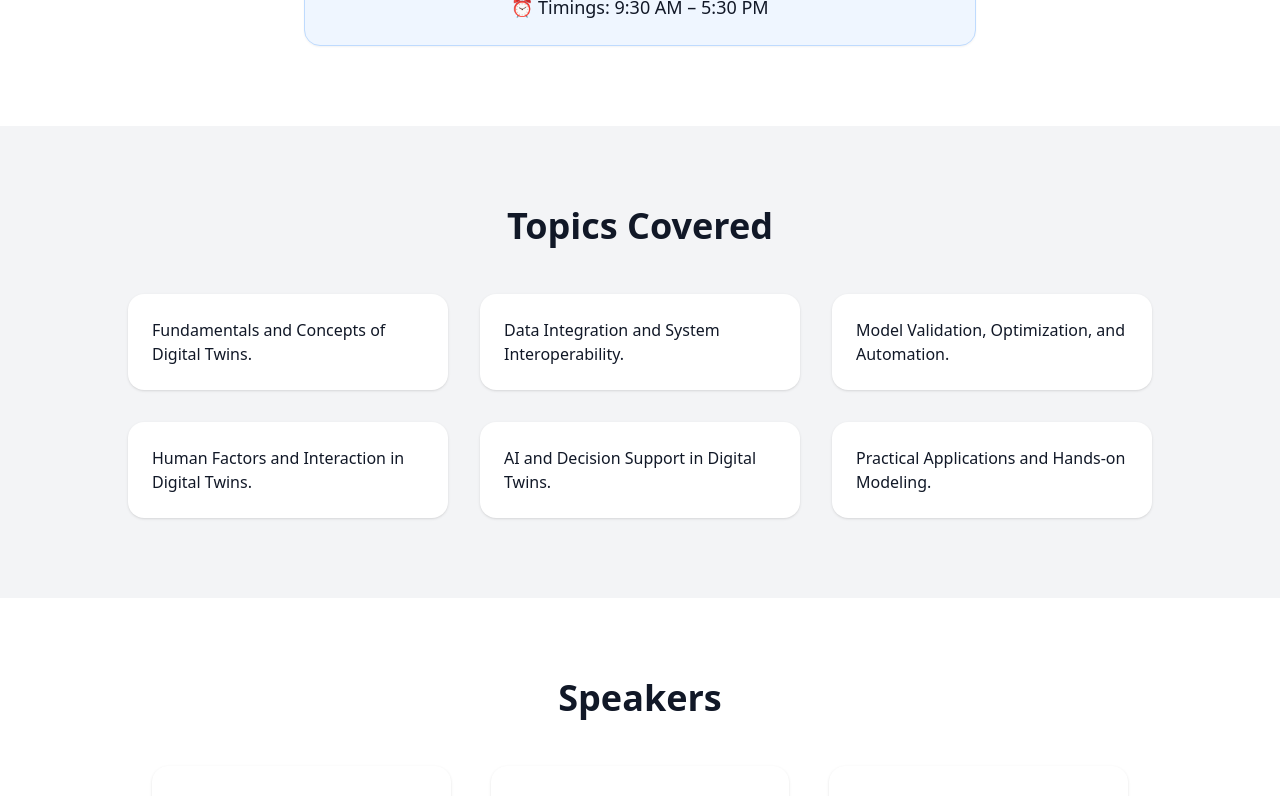
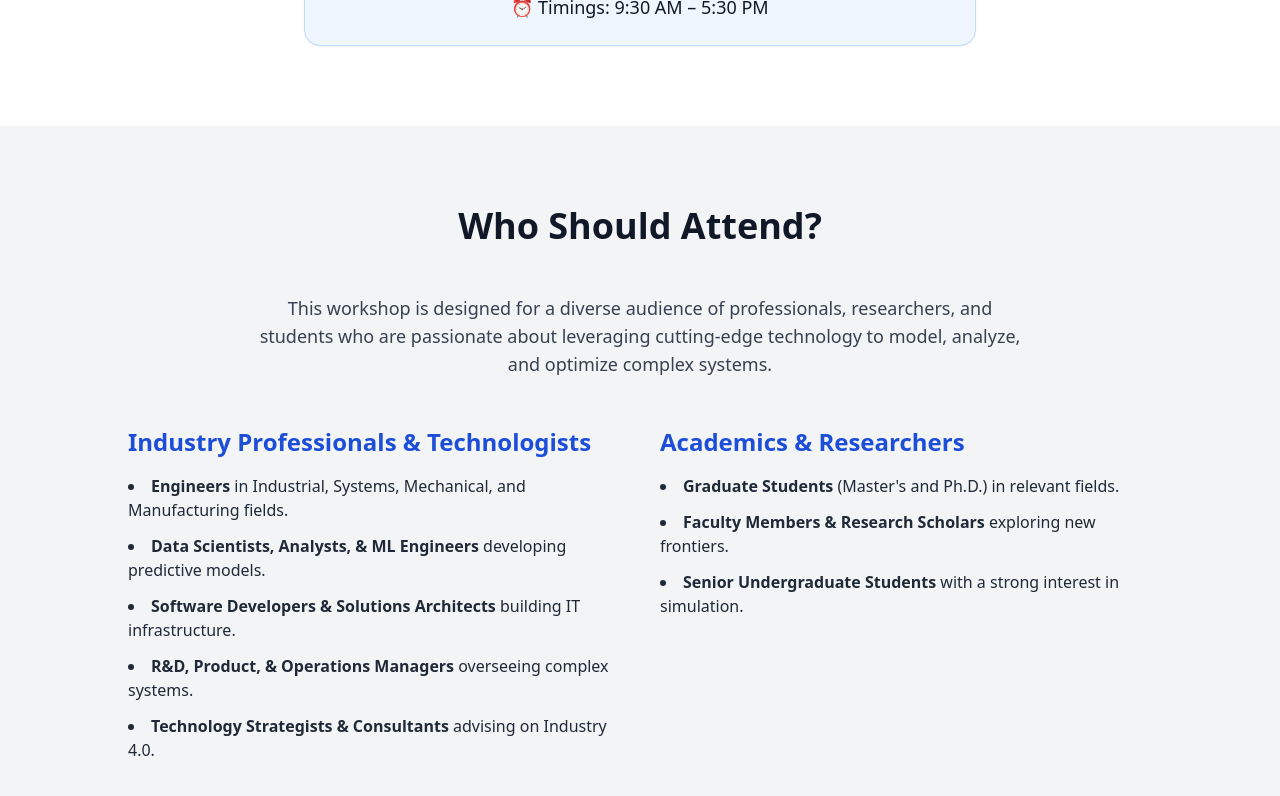
Before and after one commit to Siddd25/DT_workshop, a React (Create React App) app: page / in a window 1280 px wide. Shown: the part 1640-2436 px from the top of the page. Built offline with nearby package versions, Linux system fonts and the light colour scheme.

Commit message:
necessary changes

```diff
--- a/src/App.js
+++ b/src/App.js
@@ -68,7 +68,7 @@ const Navbar = ({ isNavOpen, setNavOpen }) => (
         <div className="pt-4 pb-2 border-t border-gray-200">
             <div className="flex justify-center">
               <img
-                src={process.env.PUBLIC_URL + '/images/second-logo.png'}
+                src={process.env.PUBLIC_URL + '/images/ieor_logo.png'}
                 alt="Second Logo"
                 className="h-10"
               />
@@ -166,6 +166,46 @@ function App() {
         </div>
       </section>
 
+      {/* --- Who Should Attend Section --- */}
+<section id="who-should-attend" className="py-20 bg-gray-100 px-6">
+  <div className="max-w-5xl mx-auto">
+    <h2 className="text-3xl md:text-4xl font-bold text-center mb-12" data-aos="fade-up">
+      Who Should Attend?
+    </h2>
+
+    <p className="text-lg text-center text-gray-700 max-w-3xl mx-auto mb-12" data-aos="fade-up" data-aos-delay="100">
+      This workshop is designed for a diverse audience of professionals, researchers, and students who are passionate about leveraging cutting-edge technology to model, analyze, and optimize complex systems.
+    </p>
+
+    <div className="grid md:grid-cols-2 gap-10 text-left">
+
+      {/* Column 1: Industry */}
+      <div data-aos="fade-up" data-aos-delay="200">
+        <h3 className="text-2xl font-semibold text-blue-700 mb-4">Industry Professionals & Technologists</h3>
+        <ul className="list-disc list-inside space-y-3 text-gray-800">
+          <li><strong>Engineers</strong> in Industrial, Systems, Mechanical, and Manufacturing fields.</li>
+          <li><strong>Data Scientists, Analysts, & ML Engineers</strong> developing predictive models.</li>
+          <li><strong>Software Developers & Solutions Architects</strong> building IT infrastructure.</li>
+          <li><strong>R&D, Product, & Operations Managers</strong> overseeing complex systems.</li>
+          <li><strong>Technology Strategists & Consultants</strong> advising on Industry 4.0.</li>
+        </ul>
+      </div>
+
+      {/* Column 2: Academia */}
+      <div data-aos="fade-up" data-aos-delay="300">
+        <h3 className="text-2xl font-semibold text-blue-700 mb-4">Academics & Researchers</h3>
+        <ul className="list-disc list-inside space-y-3 text-gray-800">
+          <li><strong>Graduate Students</strong> (Master's and Ph.D.) in relevant fields.</li>
+          <li><strong>Faculty Members & Research Scholars</strong> exploring new frontiers.</li>
+          <li><strong>Senior Undergraduate Students</strong> with a strong interest in simulation.</li>
+        </ul>
+      </div>
+    </div>
+
+
+  </div>
+</section>
+
       {/* --- Topics Section --- */}
       <section id="topics" className="py-20 bg-gray-100 px-6">
         <h2 className="text-3xl md:text-4xl font-bold text-center mb-12" data-aos="fade-up">Topics Covered</h2>
@@ -192,7 +232,6 @@ function App() {
             { name: 'Navonil Mustafee', institution: 'University of Exeter, UK', profileUrl: 'https://experts.exeter.ac.uk/22797-nav-mustafee', mode: 'Hybrid', imageUrl: process.env.PUBLIC_URL +'/images/s3.jpeg' },
             { name: 'Seunghan Lee', institution: 'Mississippi State University, USA', profileUrl: 'https://www.ise.msstate.edu/people/faculty/seunghan-lee/', mode: 'Hybrid', imageUrl: process.env.PUBLIC_URL +'/images/s4.jpeg' },
             { name: 'Varun Ramamohan', institution: 'IIT Delhi, India', profileUrl: 'https://mech.iitd.ac.in/faculty-profile/189', mode: 'In-person', imageUrl: process.env.PUBLIC_URL + '/images/s5.jpg' },
-            { name: 'Neha Karanjkar', institution: 'IIT Goa, India', profileUrl: 'https://nehakaranjkar.github.io/', mode: 'In-person', imageUrl: process.env.PUBLIC_URL + '/images/s5.jpg' },
             { name: 'Souvik Barat', institution: 'TCS, India', profileUrl: 'https://www.linkedin.com/in/souvikbarat/', mode: 'In-person', imageUrl: process.env.PUBLIC_URL +'/images/s7.jpeg' },
             { name: 'Jayendran Venkateswaran', institution: 'IIT Bombay, India', profileUrl: 'https://www.ieor.iitb.ac.in/~jayendran', mode: 'In-person', imageUrl: process.env.PUBLIC_URL + '/images/s8.jpg' },
             { name: 'Saurabh Jain', institution: 'IIT Bombay, India', profileUrl: 'https://www.ieor.iitb.ac.in/saurabh', mode: 'In-person', imageUrl: process.env.PUBLIC_URL + '/images/s9.png' }
@@ -238,6 +277,44 @@ function App() {
           );
         })()}
       </section>
+      {/* --- Organisers Section --- */}
+{/* --- Organisers Section --- */}
+<section id="organisers" className="py-20 px-6">
+  <div className="max-w-5xl mx-auto text-center">
+    <h2 className="text-3xl md:text-4xl font-bold mb-12" data-aos="fade-up">
+      Meet the Organisers
+    </h2>
+
+    {/* Faculty Advisor */}
+    <div className="mb-16" data-aos="fade-up" data-aos-delay="100">
+      <h3 className="text-2xl font-semibold text-blue-700 mb-6">Faculty Advisor</h3>
+      <div className="inline-block">
+        <img
+          src={process.env.PUBLIC_URL + '/images/s9.png'}
+          alt="Faculty Advisor"
+          className="w-40 h-40 rounded-full mx-auto mb-4 object-cover shadow-lg"
+        />
+        <p className="text-xl font-semibold text-gray-800">Saurabh Jain</p>
+        <p className="text-gray-600">Assistant Professor, IEOR, IITB.</p>
+      </div>
+    </div>
+
+    {/* Student Organising Committee */}
+    <div data-aos="fade-up" data-aos-delay="200">
+      <h3 className="text-2xl font-semibold text-blue-700 mb-6">Student Organising Committee</h3>
+      {/* ✅ --- THIS LINE WAS CHANGED --- ✅ */}
+      <div className="flex flex-wrap justify-center gap-y-4 gap-x-6 max-w-4xl mx-auto">
+        <a href="#" target="_blank" rel="noopener noreferrer" className="text-lg text-gray-700 hover:underline">Varinder Singh</a>
+        <a href="#" target="_blank" rel="noopener noreferrer" className="text-lg text-gray-700 hover:underline">Priyansh Shrivastava</a>
+        <a href="#" target="_blank" rel="noopener noreferrer" className="text-lg text-gray-700 hover:underline">Siddhesh Madkaikar</a>
+        <a href="#" target="_blank" rel="noopener noreferrer" className="text-lg text-gray-700 hover:underline">Chanchal Rai</a>
+        <a href="#" target="_blank" rel="noopener noreferrer" className="text-lg text-gray-700 hover:underline">Teesha</a>
+        <a href="#" target="_blank" rel="noopener noreferrer" className="text-lg text-gray-700 hover:underline">Pushpendra</a>
+      </div>
+    </div>
+
+  </div>
+</section>
 
       <section id="venue" className="py-20 bg-gray-100 px-6">
         <div className="max-w-5xl mx-auto">
@@ -279,9 +356,37 @@ function App() {
       </section>
 
       {/* --- Footer --- */}
-      <footer className="py-8 text-center bg-gray-900 text-gray-400">
-        <p>@Digital Twin Worksop. IEOR, IIT Bombay.</p>
-      </footer>
+      <footer className="py-12 bg-gray-900 text-gray-400">
+  <div className="max-w-7xl mx-auto px-4 sm:px-6 lg:px-8">
+
+    {/* Logos Container */}
+    <div className="flex justify-center items-center gap-x-12 mb-8">
+      {/* IITB Logo */}
+      <a href="https://www.iitb.ac.in/" target="_blank" rel="noopener noreferrer">
+        <img
+          src={process.env.PUBLIC_URL + '/images/iitb.png'}
+          alt="IIT Bombay Logo"
+          // Subtle styling: grayscale, semi-transparent, and brightens on hover
+          className="h-14 grayscale opacity-70 hover:grayscale-0 hover:opacity-100 transition-all duration-300"
+        />
+      </a>
+      {/* IEOR Logo */}
+      <a href="https://www.ieor.iitb.ac.in/" target="_blank" rel="noopener noreferrer">
+        <img
+          src={process.env.PUBLIC_URL + '/images/ieor_logo.png'}
+          alt="IEOR Department Logo"
+          className="h-14 grayscale opacity-70 hover:grayscale-0 hover:opacity-100 transition-all duration-300"
+        />
+      </a>
+    </div>
+
+    {/* Footer Text */}
+    <p className="text-center text-sm">
+      © 2025 Digital Twin Workshop | Department of IEOR, IIT Bombay
+    </p>
+
+  </div>
+</footer>
 
       <RegisterModal isOpen={isModalOpen} onClose={() => setModalOpen(false)} />
     </div>
```
